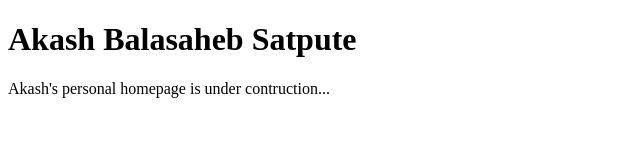
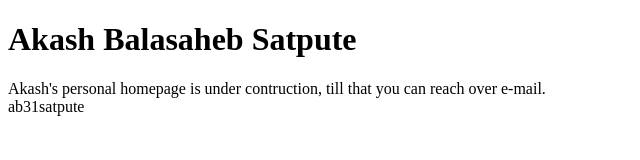
Before and after one commit to ABSatpute/absatpute.github.io, a plain HTML site: page index.html in a window 1280 px wide. Shown: the whole page, without its empty margins (0-640 px from the left). Drawn offline with Linux system fonts and the light colour scheme.

Commit message:
Update index.html

```diff
--- a/index.html
+++ b/index.html
@@ -4,12 +4,10 @@
     <meta charset="UTF-8">
     <meta name="viewport" content="width=device-width" />
     <title>Akash</title>
-
     </head>
-
-
   <body>
    <h1>Akash Balasaheb Satpute</h1>
-   Akash's personal homepage is under contruction...
+   Akash's personal homepage is under contruction, till that you can reach over e-mail. <br>
+    ab31satpute
   </body>
 </html>
```
